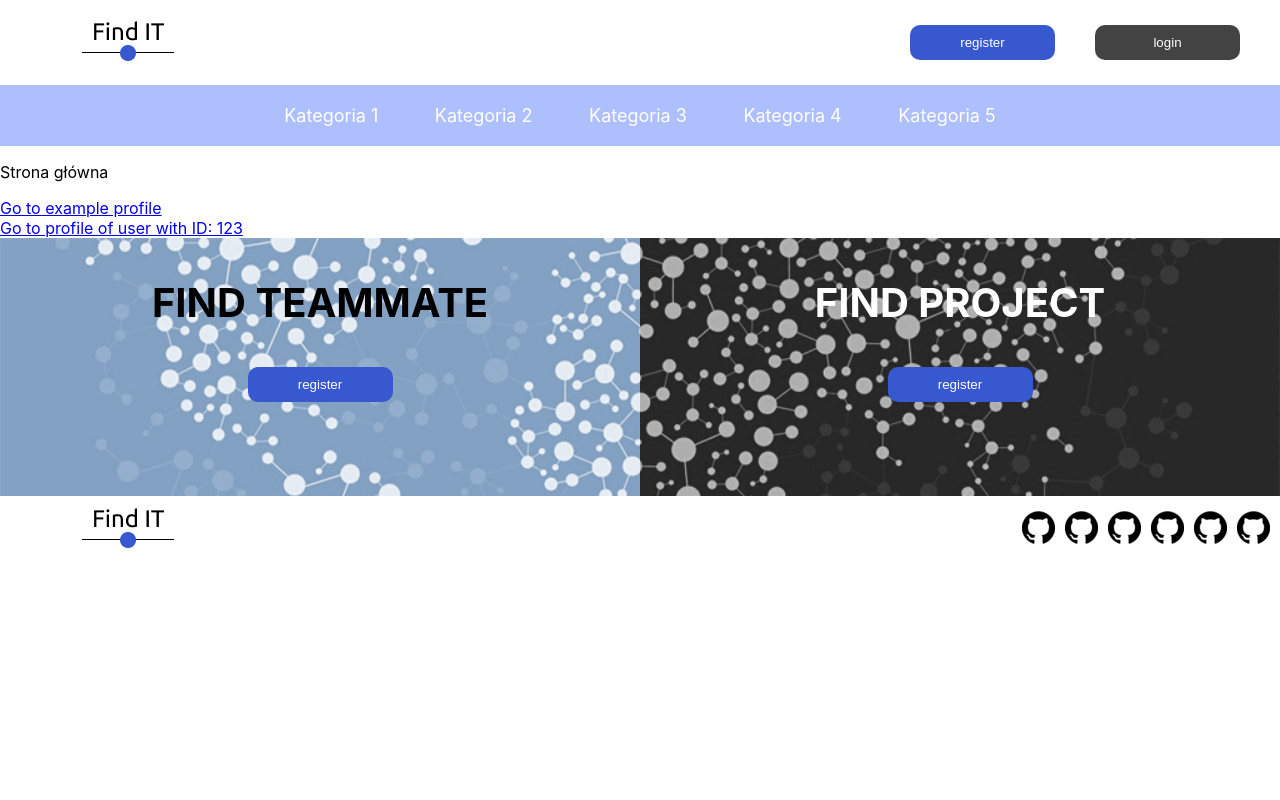
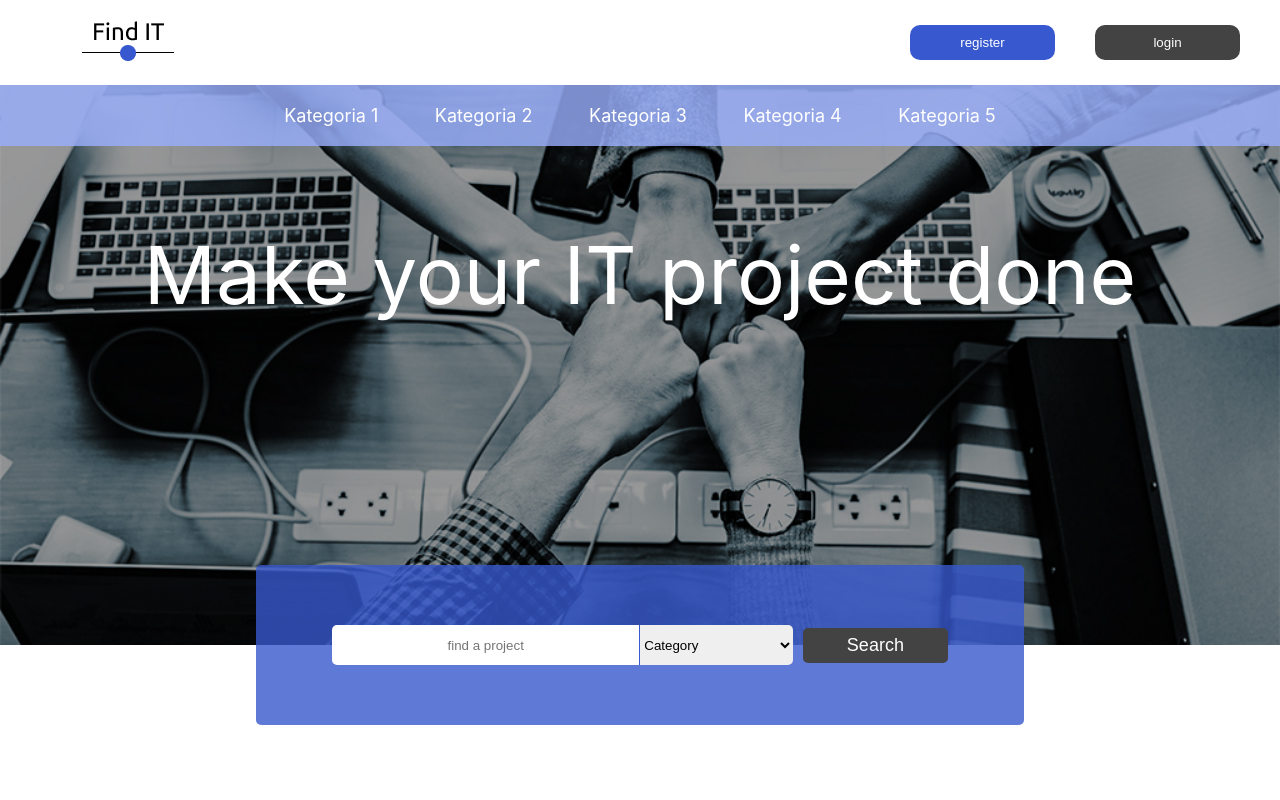
Before and after one commit to SzymonCzapkowski/find-it-client, a React (Create React App) app: page / in a window 1280 px wide. Shown: the top 800 px of the page. Built offline with nearby package versions, Linux system fonts and the light colour scheme.

Commit message:
SearchBar + edit other components

```diff
--- a/src/components/Layout/TopNav/TopNav.jsx
+++ b/src/components/Layout/TopNav/TopNav.jsx
@@ -1,6 +1,6 @@
-import React, { useState, useEffect } from "react";
-import { TopNavContainer } from "./TopNavStyles";
-import { HamburgerButton } from "./TopNavStyles";
+import React, { useState, useEffect } from "react"
+import { TopNavContainer } from "./TopNavStyles"
+import { HamburgerButton } from "./TopNavStyles"
 
 const TopNav = () => {
     const [isMenuDisplayed, setMenuDisplayed] = useState(false);
@@ -20,6 +20,7 @@ const TopNav = () => {
 
     return (
         <TopNavContainer>
+        <div className="bar">
             {windowWidth <= 500 ? (
                 <>
                 <div className="hamburgerBar"></div>
@@ -35,6 +36,8 @@ const TopNav = () => {
                     <li>Kategoria 5</li>
                 </ul>
             ) : null}
+        </div>
+        <p>Make your IT project done</p>
         </TopNavContainer>
     );
 };
--- a/src/components/Layout/TopNav/TopNavStyles.js
+++ b/src/components/Layout/TopNav/TopNavStyles.js
@@ -1,14 +1,22 @@
 import styled from 'styled-components';
+import photo from '../../../images/photo.jpg';
 
 export const TopNavContainer = styled.div`
+   background: url(${photo});
+   background-size: cover;
+   height: 70vh;
+
+    p {
+        color: white;
+        font-size: 10vh;
+        text-align:center;
+    }
+
+    .bar {
         display: flex;
         justify-content:center;
         font-size: 18px;
         background: rgba(154, 176, 254, 0.8);
-
-    @media (max-width:500px) {
-        display: block;
-    }
 
         .hamburgerBar {
             display: flex;
@@ -47,6 +55,7 @@ export const TopNavContainer = styled.div`
                 gap: 1vh;
             }
         }
+    }
 `
 export const HamburgerButton = styled.button`
    width: 40px;
--- a/src/components/MainPage/Find/Find.jsx
+++ b/src/components/MainPage/Find/Find.jsx
@@ -1,4 +1,4 @@
-import React from 'react';
+import React from 'react'
 import {FindContent} from './FindStyles'
 import {TeamMate} from './FindStyles'
 import {Project} from './FindStyles'
--- a/src/components/MainPage/Find/FindStyles.js
+++ b/src/components/MainPage/Find/FindStyles.js
@@ -1,4 +1,4 @@
-import styled from 'styled-components';
+import styled from 'styled-components'
 import bgBlue from '../../../images/bg_blue.jpg'
 import bgBlack from '../../../images/bg_black.jpg'
 
@@ -8,7 +8,7 @@ export const FindContent = styled.div`
     grid-template-columns: 1fr 1fr;
 
      p {
-        font-size: 5vh;
+        font-size: 3vw;
         justify-items: end;
     }
 `
--- a/src/components/MainPage/MainPage.jsx
+++ b/src/components/MainPage/MainPage.jsx
@@ -2,11 +2,13 @@ import React from 'react';
 import { Link } from "react-router-dom";
 import { MainPageContainer } from './MainPageStyles';
 import Find from './Find/Find';
+import SearchBar from './SearchBar/SearchBar';
 
 const MainPage = () => {
 
         return (
             <MainPageContainer>
+                <SearchBar />
                 <p>Strona główna</p>
                 <Link to='./profile'>Go to example profile</Link> <br/>
                 <Link to='./profile/123'>Go to profile of user with ID: 123</Link>
--- a/src/components/MainPage/SearchBar/SearchBar.jsx
+++ b/src/components/MainPage/SearchBar/SearchBar.jsx
@@ -0,0 +1,26 @@
+import React from 'react'
+import {SearchForm} from './SearchBarStyles'
+import {SearchButton} from './SearchBarStyles'
+import {SearchContent} from './SearchBarStyles'
+import {Container} from './SearchBarStyles'
+import {SearchSelect} from './SearchBarStyles'
+
+const SearchBar = () => {
+    return(
+        <Container>
+            <SearchContent>
+                <SearchForm placeholder="find a project">
+                </SearchForm>
+                <SearchSelect>
+                    <option>Category</option>
+                </SearchSelect>
+                <SearchButton>
+                    Search
+                </SearchButton>
+
+            </SearchContent>
+        </Container>
+    )
+}
+
+export default SearchBar;
--- a/src/components/MainPage/SearchBar/SearchBarStyles.js
+++ b/src/components/MainPage/SearchBar/SearchBarStyles.js
@@ -0,0 +1,44 @@
+import styled from 'styled-components'
+
+export const Container = styled.div`
+    display:flex;
+    justify-content:center;
+    height:20vh;
+    transform:translateY(-10vh);
+`
+export const SearchContent = styled.div`
+    display:flex;
+    align-items:center;
+    justify-content:center;
+    background: rgba(55, 88, 206, 0.8);
+    width:60%;
+    border-radius:5px;
+`
+export const SearchForm = styled.input`
+    height:40px;
+    width: 40%;
+    border-radius: 5px 0 0 5px;
+    box-sizing:border-box;
+    border:none;
+    text-align:center;
+`
+export const SearchSelect = styled.select`
+    height:40px;
+    width: 20%;
+    border-radius: 0 5px 5px 0;
+    border:none;
+    border-left: 1px solid #3758CE;
+    margin: 0 10px 0 0;
+`
+export const SearchButton = styled.button`
+    color: white;
+    font-size:18px;
+    width: 145px;
+    height: 35px;
+    text-decoration: none;
+    border-radius: 5px;
+    border:none;
+    margin: 0 40px 0 0;
+    background: #434343;
+    margin: 0;
+`
--- a/src/components/Profile/ProfileView/ProfileView.jsx
+++ b/src/components/Profile/ProfileView/ProfileView.jsx
@@ -1,11 +1,13 @@
 import React from 'react';
 import { Link } from "react-router-dom";
 import { ProfileViewContainer } from './ProfileViewStyles';
+/*import {SearchBar} from '../../MainPage/SearchBar/SearchBar';*/
 
 const ProfileView = ({ match }) => {
         console.log(match);
         return (
             <ProfileViewContainer>
+                {/* <SearchBar /> */}
                 <p>Profil użytkownika</p>
                 <p>User: {match.params.id || "No user with this ID"}</p>
                 <Link to='/'>Go to main page</Link>
```
Also changed, not shown: src/images/photo.jpg (added). Lines whose indentation alone changed are shown as unchanged.
